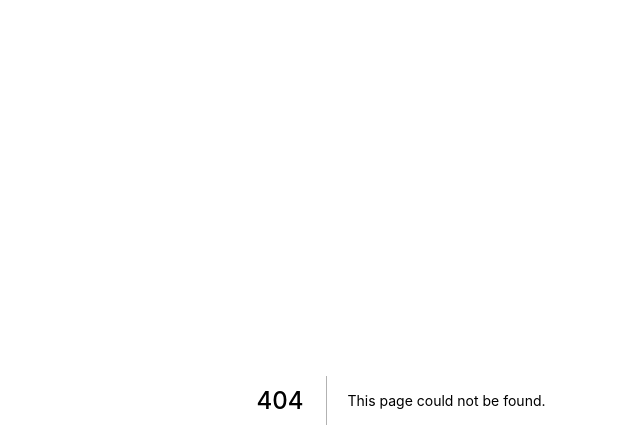
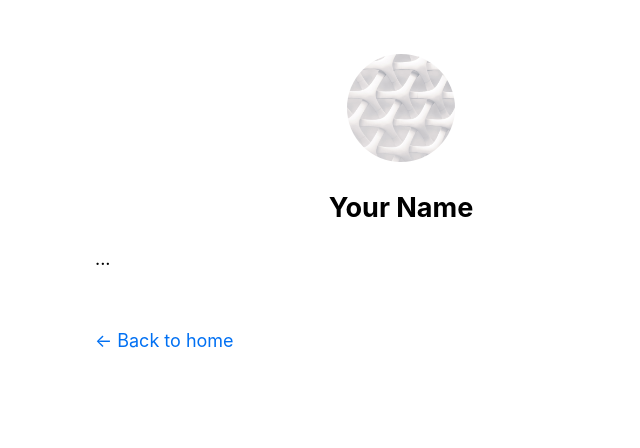
Before and after one commit to yudwig/next-tutorial, a Next.js app: page /posts/1 in a window 1280 px wide. Before the commit this address had no page. Shown: the top 448 px of the page, without its empty margins (239-879 px from the left). Built offline with nearby package versions, Linux system fonts and the light colour scheme.

Commit message:
Add [id].js

```diff
--- /dev/null
+++ b/pages/posts/[id].js
@@ -0,0 +1,5 @@
+import Layout from "../../components/layout";
+
+export default function Post() {
+  return <Layout>...</Layout>;
+}
```
